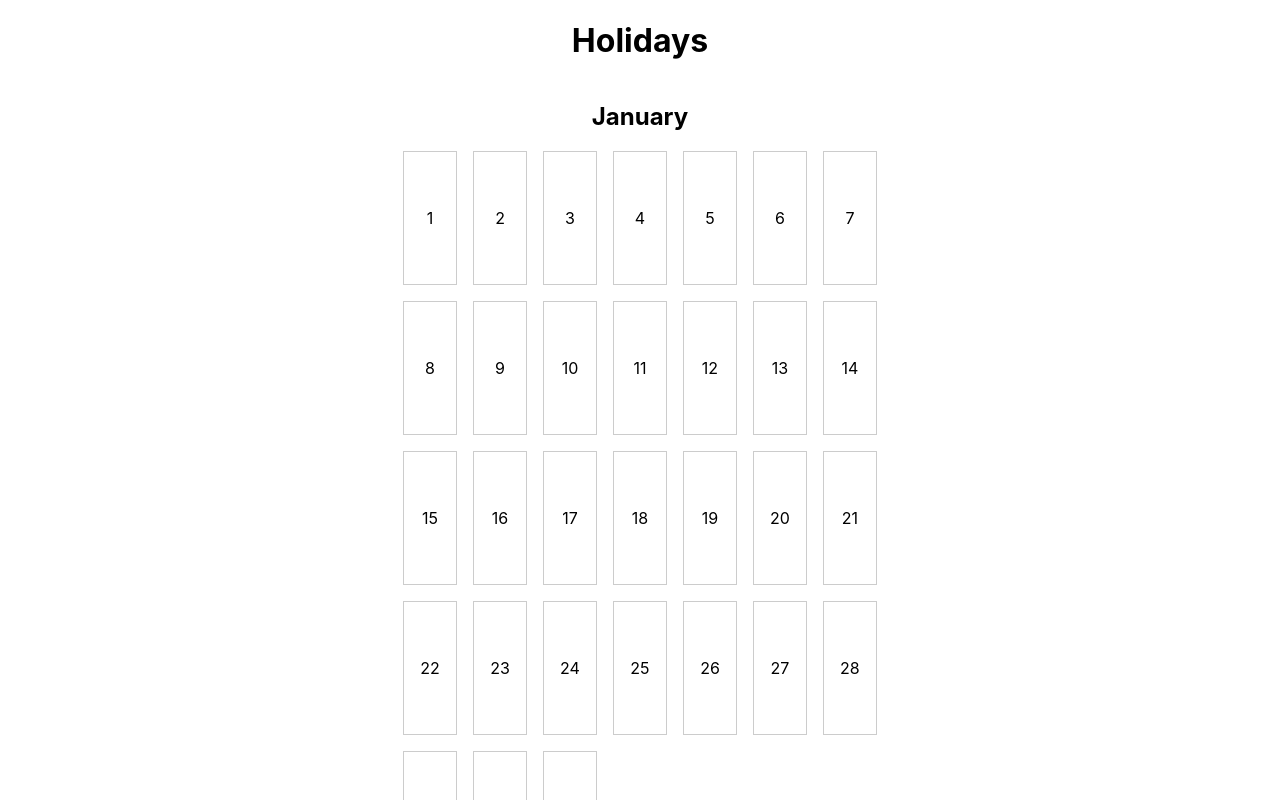
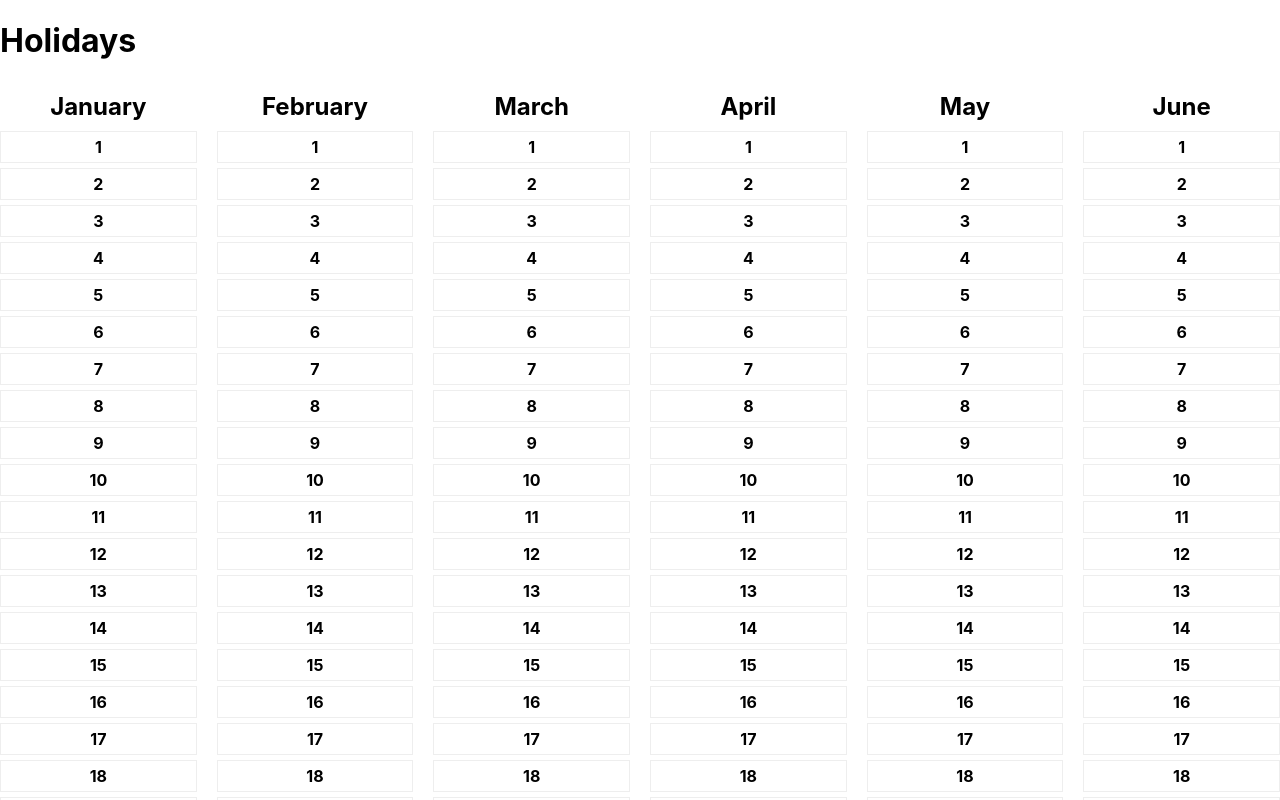
Before and after one commit to stardustezra/calendar-site, a React (Vite) app: page / in a window 1280 px wide. Shown: the top 800 px of the page. Built offline with nearby package versions, Linux system fonts and the light colour scheme; no server answers.

Commit message:
calendar style

```diff
--- a/src/Calendar.tsx
+++ b/src/Calendar.tsx
@@ -4,7 +4,20 @@ import { Holiday } from "./types/holidayTypes";
 
 const Calendar: React.FC = () => {
   const [holidays, setHolidays] = useState<Holiday[]>([]);
-  const months = ["January", "February", "March", "April", "May", "June"];
+  const months = [
+    "January",
+    "February",
+    "March",
+    "April",
+    "May",
+    "June",
+    "July",
+    "August",
+    "September",
+    "October",
+    "November",
+    "December",
+  ];
 
   useEffect(() => {
     const fetchHolidays = async () => {
@@ -12,8 +25,6 @@ const Calendar: React.FC = () => {
       const endpoint = "/api/holidays";
       const startDate = "2024-01-01";
       const endDate = "2024-12-31";
-
-      console.log(import.meta.env);
 
       try {
         const response = await axios.get(endpoint, {
@@ -58,13 +69,20 @@ const Calendar: React.FC = () => {
 
   const renderCalendar = () => {
     const year = 2024; // Set the year here
+    const firstSixMonths = months.slice(0, 6); // Get the first six months
 
-    return months.map((monthName, index) => (
-      <div key={monthName} className="calendar-month">
-        <h2>{monthName}</h2>
-        <div className="calendar-grid">{renderCalendarGrid(index, year)}</div>
+    return (
+      <div className="calendar-flex-container">
+        {firstSixMonths.map((monthName, index) => (
+          <div key={monthName} className="calendar-month">
+            <h2>{monthName}</h2>
+            <div className="calendar-grid">
+              {renderCalendarGrid(index, year)}
+            </div>
+          </div>
+        ))}
       </div>
-    ));
+    );
   };
 
   return (
--- a/src/styles.css
+++ b/src/styles.css
@@ -1,33 +1,42 @@
-.calendar {
+/* Flex container for calendar months */
+.calendar-flex-container {
   display: flex;
-  flex-direction: column;
-  align-items: center;
+  gap: 20px; /* Adjust as needed */
 }
 
+/* Individual calendar month */
 .calendar-month {
-  display: flex;
-  flex-direction: column;
-  align-items: center;
-  margin-bottom: 2rem;
+  flex: 1; /* Each month takes equal space */
 }
 
+/* Grid for displaying calendar days */
 .calendar-grid {
   display: grid;
-  grid-template-columns: repeat(7, 1fr);
-  gap: 1rem;
+  grid-template-columns: 1fr; /* 1 column for each day */
+  grid-auto-rows: minmax(30px, auto); /* Dynamic row height */
+  grid-gap: 5px;
 }
 
+/* Individual day within the calendar */
 .calendar-day {
-  display: flex;
-  flex-direction: column;
-  align-items: center;
-  justify-content: center;
-  border: 1px solid #ccc;
-  padding: 1rem;
-  min-height: 100px;
+  padding: 5px;
+  border: 1px solid #eee;
+  text-align: center;
 }
 
-.holiday-indicator {
-  color: red;
+/* Styling for the day number */
+.day-number {
   font-weight: bold;
 }
+
+/* Indicator for holidays or Sundays */
+.holiday-indicator,
+.sunday {
+  background-color: #f2f2f2; /* Slightly grayed out */
+}
+
+/* Additional styling for the calendar title */
+.calendar h2 {
+  text-align: center;
+  margin: 10px 0;
+}
```
